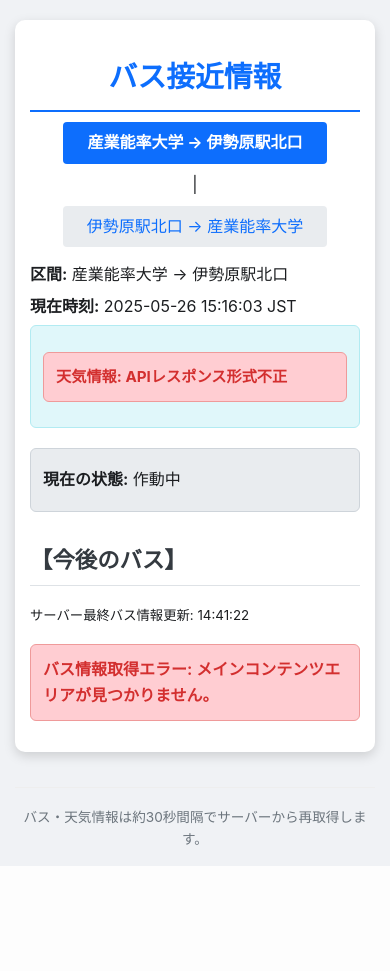
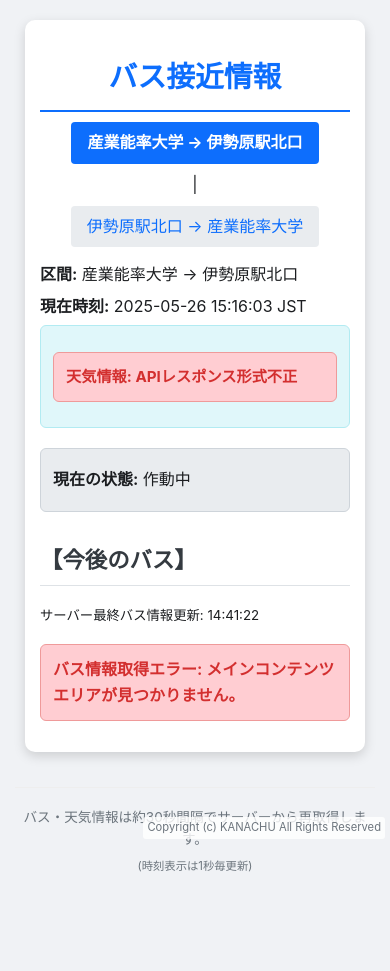
Before and after one commit to hayaokuri/bus, a Flask app: page / in a window 390 px wide. Before the commit the page ends 866 px from the top, so only its background shows below. Run offline with Flask 2, Linux system fonts and the light colour scheme; data that the repository does not hold is empty.

Commit message:
Update index.html

```diff
--- a/templates/index.html
+++ b/templates/index.html
@@ -11,6 +11,7 @@
             background-color: #f0f2f5;
             color: #1c1e21;
             line-height: 1.6;
+            padding-bottom: 40px; /* 著作権表示と重ならないようにフッター用の余白 */
         }
         .container {
             max-width: 700px;
@@ -77,7 +78,6 @@
             font-weight: bold;
         }
         .bus-item strong { font-size: 1.15em; }
-        /* .bus-item .details のスタイルは削除またはコメントアウト (詳細情報行を削除したため) */
         .error-message {
             color: #d32f2f;
             font-weight: bold;
@@ -100,41 +100,27 @@
             text-align: center;
             border-top: 1px solid #eee;
             padding-top: 15px;
+            margin-bottom: 20px; /* 著作権表示との間に少し余白 */
         }
         .footer p { margin: 4px 0; }
         .urgent-text { color: #d32f2f; font-weight: bold; }
         .time-until-text-dynamic { font-weight: normal; color: #333; }
-        .direction-selector a, .direction-selector strong {
-            padding: 5px 10px;
-            text-decoration: none;
-            border-radius: 4px;
-        }
-        .direction-selector a {
-            color: #0d6efd;
-            background-color: #e9ecef;
-        }
-        .direction-selector a:hover {
-            background-color: #ced4da;
-        }
-        .direction-selector strong {
-            color: #fff;
-            background-color: #0d6efd;
-        }
+
         .direction-selector {
-        display: flex; /* Flexbox を利用 */
-        flex-wrap: wrap; /* 小さな画面で折り返すようにする */
-        justify-content: center; /* 中央揃え */
-        align-items: center; /* 垂直方向も中央揃え */
-        gap: 10px; /* アイテム間の隙間 */
+            display: flex;
+            flex-wrap: wrap;
+            justify-content: center;
+            align-items: center;
+            gap: 10px;
             text-align: center;
             margin-bottom: 15px;
         }
         .direction-selector a, .direction-selector strong {
-        padding: 8px 12px; /* 少しパディングを調整 */
+            padding: 8px 12px;
             text-decoration: none;
             border-radius: 4px;
-        white-space: nowrap; /* ボタン内でテキストが改行しないように */
-        display: inline-block; /* displayをinline-blockに */
+            white-space: nowrap;
+            display: inline-block;
         }
         .direction-selector a {
             color: #0d6efd;
@@ -148,22 +134,44 @@
             background-color: #0d6efd;
         }
 
-    /* スマートフォン向けのスタイル調整 (例: 画面幅が600px以下の場合) */
+        .copyright {
+            position: fixed;
+            right: 10px;
+            bottom: 10px;
+            font-size: 0.75em;
+            color: #6c757d;
+            background-color: rgba(255, 255, 255, 0.8);
+            padding: 3px 6px;
+            border-radius: 3px;
+            z-index: 1000;
+        }
+
         @media (max-width: 600px) {
             .direction-selector {
-            flex-direction: column; /* 縦積みに変更 */
-            gap: 8px; /* 縦積みの際の隙間を調整 */
+                flex-direction: column;
+                gap: 8px;
             }
             .direction-selector a, .direction-selector strong {
-            width: 80%; /* 幅を広げてタップしやすくする */
-            max-width: 280px; /* 最大幅を設定 */
-            box-sizing: border-box; /* paddingを含めて幅を計算 */
+                width: 80%;
+                max-width: 280px;
+                box-sizing: border-box;
             }
             h1 {
-            font-size: 1.8em; /* スマホでは少し見出しを小さく */
+                font-size: 1.8em;
             }
             .container {
-            padding: 15px; /* スマホではコンテナのパディングを少し小さく */
+                padding: 15px;
+                margin-left: 10px;  /* 左右の余白を少し確保 */
+                margin-right: 10px; /* 左右の余白を少し確保 */
+            }
+            .footer {
+                margin-bottom: 40px; /* スマホでは著作権表示との余白を多めに */
+            }
+            .copyright {
+                font-size: 0.7em;
+                right: 5px;
+                bottom: 5px;
+                padding: 2px 4px; /* スマホではパディングも少し小さく */
             }
         }
     </style>
@@ -171,7 +179,7 @@
 <body>
     <div class="container">
         <h1>バス接近情報</h1>
-        <div class="direction-selector" style="text-align: center; margin-bottom: 15px;">
+        <div class="direction-selector">
             {% if current_direction_id == route_sannodai_id %}
                 <strong>産業能率大学 → 伊勢原駅北口</strong> |
                 <a href="?direction={{ route_isehara_id }}">伊勢原駅北口 → 産業能率大学</a>
@@ -228,7 +236,6 @@
                                 {% if bus.time_until_departure %}({{ bus.time_until_departure }}){% endif %}
                             </span>
                         </p>
-                        {# 詳細情報行 <p class="details">{{ bus.status_text }}</p> は削除済み #}
                     </li>
                 {% endfor %}
             </ul>
@@ -243,6 +250,11 @@
 
     <div class="footer">
         <p id="next-fetch-info">バス情報はサーバー側で定期的に更新されます。</p>
+        <p><small>(時刻表示は1秒毎更新)</small></p>
+    </div>
+
+    <div class="copyright">
+        Copyright (c) KANACHU All Rights Reserved
     </div>
 
     <script>
@@ -371,7 +383,7 @@
             if(nextFetchInfoEl) {
                  nextFetchInfoEl.textContent = `バス・天気情報は高頻度更新設定、またはデフォルトの30秒間隔で再取得します。`;
             }
-            if (pageReloadInterval <= 1000) { // Fallback for too short interval
+            if (pageReloadInterval <= 1000) {
                 setTimeout(function(){
                     let reloadUrl = currentUrl.pathname;
                     if (currentDirectionParam) {
```
Lines whose indentation alone changed are shown as unchanged.
